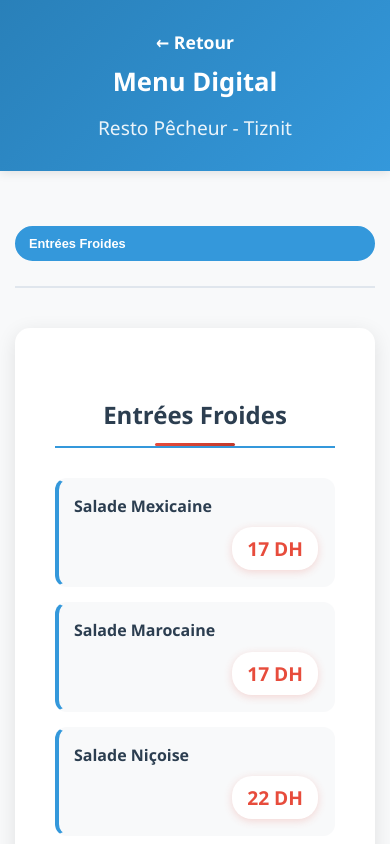
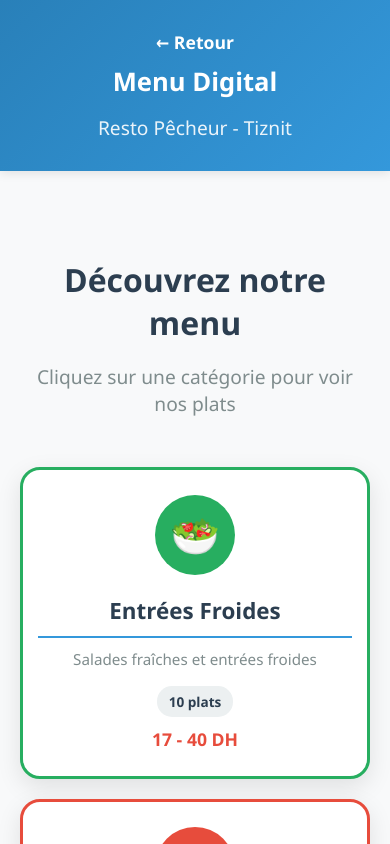
Before and after one commit to simanjali1/Resto_Pecheur, a React (Create React App) app in the folder frontend/: page /menu in a window 390 px wide. Shown: the top 844 px of the page. Built offline with nearby package versions, Linux system fonts and the light colour scheme.

Commit message:
little update of menu

```diff
--- a/frontend/src/pages/MenuPage.css
+++ b/frontend/src/pages/MenuPage.css
@@ -1,4 +1,4 @@
-/* MenuPage.css */
+/* MenuPage.css - Menu visuel avec catégories */
 
 .menu-page {
   min-height: 100vh;
@@ -17,9 +17,6 @@
   background: linear-gradient(135deg, #2980b9 0%, #3498db 100%);
   color: white;
   padding: 30px 0;
-  position: sticky;
-  top: 0;
-  z-index: 100;
   box-shadow: 0 2px 10px rgba(0, 0, 0, 0.1);
 }
 
@@ -56,176 +53,293 @@
 
 /* Menu Container */
 .menu-container {
-  padding: 40px 0;
+  padding: 60px 0;
 }
 
-/* Navigation des catégories */
-.menu-nav {
-  margin-bottom: 40px;
-  position: sticky;
-  top: 100px;
-  z-index: 50;
-  background: #f8f9fa;
-  padding: 20px 0;
-  border-bottom: 2px solid #e0e6ed;
+/* Categories View */
+.categories-view {
+  text-align: center;
 }
 
-.menu-categories {
-  display: flex;
-  flex-wrap: wrap;
-  gap: 10px;
-  justify-content: center;
-  max-height: 200px;
-  overflow-y: auto;
+.page-title {
+  font-size: 2.5rem;
+  color: #2c3e50;
+  margin-bottom: 15px;
+  font-weight: bold;
 }
 
-.category-btn {
+.page-subtitle {
+  font-size: 1.2rem;
+  color: #7f8c8d;
+  margin-bottom: 50px;
+}
+
+.categories-grid {
+  display: grid;
+  grid-template-columns: repeat(auto-fill, minmax(280px, 1fr));
+  gap: 30px;
+  margin-bottom: 60px;
+}
+
+.category-card {
   background: white;
-  border: 2px solid #e0e6ed;
+  border-radius: 20px;
+  padding: 30px 20px;
+  text-align: center;
+  cursor: pointer;
+  transition: all 0.4s ease;
+  border: 3px solid transparent;
+  box-shadow: 0 8px 25px rgba(0, 0, 0, 0.1);
+  position: relative;
+  overflow: hidden;
+}
+
+.category-card::before {
+  content: '';
+  position: absolute;
+  top: 0;
+  left: 0;
+  right: 0;
+  height: 4px;
+  background: var(--category-color);
+  transform: scaleX(0);
+  transition: transform 0.3s ease;
+}
+
+.category-card:hover::before {
+  transform: scaleX(1);
+}
+
+.category-card:hover {
+  transform: translateY(-10px);
+  box-shadow: 0 15px 40px rgba(0, 0, 0, 0.15);
+  border-color: var(--category-color);
+}
+
+.category-icon {
+  width: 80px;
+  height: 80px;
+  border-radius: 50%;
+  display: flex;
+  align-items: center;
+  justify-content: center;
+  font-size: 2.5rem;
+  margin: 0 auto 20px;
+  transition: transform 0.3s ease;
+}
+
+.category-card:hover .category-icon {
+  transform: scale(1.1);
+}
+
+.category-title {
+  font-size: 1.4rem;
+  color: #2c3e50;
+  margin: 0 0 10px 0;
+  font-weight: 600;
+}
+
+.category-description {
+  color: #7f8c8d;
+  margin: 0 0 15px 0;
+  line-height: 1.5;
+  font-size: 0.95rem;
+}
+
+.category-count {
+  background: #ecf0f1;
+  color: #2c3e50;
+  padding: 6px 12px;
+  border-radius: 15px;
+  font-size: 0.85rem;
+  font-weight: 600;
+  display: inline-block;
+  margin-bottom: 10px;
+}
+
+.category-price-range {
+  color: #e74c3c;
+  font-weight: bold;
+  font-size: 1.1rem;
+}
+
+/* Category Details View */
+.category-details {
+  animation: slideIn 0.5s ease-out;
+}
+
+@keyframes slideIn {
+  from {
+    opacity: 0;
+    transform: translateX(30px);
+  }
+  to {
+    opacity: 1;
+    transform: translateX(0);
+  }
+}
+
+.category-header {
+  display: flex;
+  align-items: center;
+  gap: 20px;
+  margin-bottom: 40px;
+  padding: 25px;
+  background: white;
+  border-radius: 15px;
+  box-shadow: 0 5px 20px rgba(0, 0, 0, 0.1);
+}
+
+.back-btn {
+  background: #95a5a6;
+  color: white;
+  border: none;
   padding: 12px 20px;
   border-radius: 25px;
   font-weight: 600;
   cursor: pointer;
   transition: all 0.3s ease;
-  white-space: nowrap;
-  font-size: 0.9rem;
+  font-size: 0.95rem;
 }
 
-.category-btn:hover {
-  border-color: #3498db;
-  background: #ebf3fd;
+.back-btn:hover {
+  background: #7f8c8d;
+  transform: translateX(-5px);
 }
 
-.category-btn.active {
-  background: #3498db;
-  color: white;
-  border-color: #3498db;
+.category-info {
+  display: flex;
+  align-items: center;
+  gap: 20px;
+  flex: 1;
 }
 
-/* Contenu du menu */
-.menu-content {
+.category-icon-large {
+  width: 60px;
+  height: 60px;
+  border-radius: 50%;
+  display: flex;
+  align-items: center;
+  justify-content: center;
+  font-size: 2rem;
+}
+
+.category-info h2 {
+  font-size: 1.8rem;
+  color: #2c3e50;
+  margin: 0;
+  font-weight: bold;
+}
+
+.category-info p {
+  color: #7f8c8d;
+  margin: 5px 0 0 0;
+  font-size: 1rem;
+}
+
+/* Dishes Grid */
+.dishes-grid {
+  display: grid;
+  grid-template-columns: repeat(auto-fill, minmax(350px, 1fr));
+  gap: 20px;
+}
+
+.dish-card {
   background: white;
   border-radius: 15px;
-  box-shadow: 0 5px 20px rgba(0, 0, 0, 0.1);
-  overflow: hidden;
-  margin-bottom: 40px;
+  padding: 25px;
+  border-left: 4px solid #3498db;
+  transition: all 0.3s ease;
+  box-shadow: 0 5px 15px rgba(0, 0, 0, 0.08);
 }
 
-.category-section {
-  padding: 40px;
+.dish-card:hover {
+  transform: translateY(-3px);
+  box-shadow: 0 8px 25px rgba(0, 0, 0, 0.15);
+  border-left-color: #e74c3c;
 }
 
-.category-title {
-  font-size: 2.2rem;
-  color: #2c3e50;
-  margin-bottom: 30px;
-  text-align: center;
-  position: relative;
-  padding-bottom: 15px;
+.dish-info {
+  display: flex;
+  justify-content: space-between;
+  align-items: flex-start;
+  gap: 15px;
+  margin-bottom: 15px;
 }
 
-.category-title::after {
-  content: '';
-  position: absolute;
-  bottom: 0;
-  left: 50%;
-  transform: translateX(-50%);
-  width: 80px;
-  height: 3px;
-  background: linear-gradient(135deg, #e74c3c, #c0392b);
-  border-radius: 2px;
+.dish-name {
+  font-size: 1.1rem;
+  font-weight: 600;
+  color: #2c3e50;
+  margin: 0;
+  flex: 1;
+  line-height: 1.4;
 }
 
-/* Menu Items */
-.menu-items {
-  display: grid;
-  gap: 15px;
+.dish-price {
+  font-size: 1.3rem;
+  font-weight: bold;
+  color: #e74c3c;
+  background: #fff5f5;
+  padding: 8px 15px;
+  border-radius: 20px;
+  white-space: nowrap;
 }
 
-.menu-item {
+.dish-actions {
   display: flex;
   justify-content: space-between;
   align-items: center;
-  padding: 20px;
-  background: #f8f9fa;
-  border-radius: 12px;
-  border-left: 4px solid #3498db;
-  transition: all 0.3s ease;
-  position: relative;
 }
 
-.menu-item:hover {
-  background: #e8f4f8;
-  transform: translateX(5px);
-  box-shadow: 0 3px 15px rgba(52, 152, 219, 0.2);
-}
-
-.item-info h3 {
-  margin: 0;
-  font-size: 1.1rem;
-  color: #2c3e50;
-  font-weight: 600;
-  line-height: 1.4;
-}
-
-.item-price {
-  font-size: 1.3rem;
-  font-weight: bold;
-  color: #e74c3c;
-  background: white;
-  padding: 8px 15px;
-  border-radius: 20px;
-  box-shadow: 0 2px 8px rgba(231, 76, 60, 0.2);
-  white-space: nowrap;
-}
-
-/* Sections spéciales par catégorie */
-.menu-item[data-special="true"] {
-  border-left-color: #e74c3c;
-  background: linear-gradient(135deg, #fff5f5, #f8f9fa);
-}
-
-.menu-item[data-special="true"]:hover {
-  background: linear-gradient(135deg, #fdeaea, #e8f4f8);
+.dish-category {
+  background: #ecf0f1;
+  color: #7f8c8d;
+  padding: 4px 10px;
+  border-radius: 10px;
+  font-size: 0.8rem;
+  font-weight: 500;
 }
 
 /* Call to Action */
 .menu-cta {
   background: linear-gradient(135deg, #e74c3c, #c0392b);
   color: white;
-  padding: 40px;
-  border-radius: 15px;
+  padding: 50px;
+  border-radius: 20px;
   text-align: center;
-  box-shadow: 0 8px 25px rgba(231, 76, 60, 0.3);
+  box-shadow: 0 10px 30px rgba(231, 76, 60, 0.3);
+  margin-top: 40px;
 }
 
 .menu-cta h3 {
-  font-size: 1.8rem;
-  margin-bottom: 10px;
+  font-size: 2rem;
+  margin-bottom: 15px;
+  font-weight: bold;
 }
 
 .menu-cta p {
-  font-size: 1.1rem;
-  margin-bottom: 25px;
-  opacity: 0.9;
+  font-size: 1.2rem;
+  margin-bottom: 30px;
+  opacity: 0.95;
 }
 
 .cta-button {
   display: inline-block;
   background: white;
   color: #e74c3c;
-  padding: 15px 30px;
+  padding: 15px 35px;
   text-decoration: none;
   border-radius: 50px;
   font-size: 1.2rem;
   font-weight: bold;
   transition: all 0.3s ease;
-  box-shadow: 0 4px 15px rgba(0, 0, 0, 0.2);
+  box-shadow: 0 5px 20px rgba(0, 0, 0, 0.2);
 }
 
 .cta-button:hover {
-  transform: translateY(-2px);
-  box-shadow: 0 6px 20px rgba(0, 0, 0, 0.3);
+  transform: translateY(-3px);
+  box-shadow: 0 8px 30px rgba(0, 0, 0, 0.3);
   background: #f8f9fa;
 }
 
@@ -243,17 +357,6 @@
 }
 
 /* Responsive Design */
-@media (max-width: 1024px) {
-  .menu-categories {
-    max-height: 150px;
-  }
-
-  .category-btn {
-    font-size: 0.85rem;
-    padding: 10px 15px;
-  }
-}
-
 @media (max-width: 768px) {
   .menu-header .container {
     flex-direction: column;
@@ -265,71 +368,50 @@
     font-size: 1.6rem;
   }
 
-  .menu-categories {
-    max-height: 120px;
-    gap: 8px;
+  .categories-grid {
+    grid-template-columns: repeat(auto-fill, minmax(250px, 1fr));
+    gap: 20px;
   }
 
-  .category-btn {
-    font-size: 0.8rem;
-    padding: 8px 12px;
+  .category-card {
+    padding: 25px 15px;
   }
 
-  .category-section {
-    padding: 30px 20px;
+  .page-title {
+    font-size: 2rem;
   }
 
-  .category-title {
-    font-size: 1.8rem;
+  .category-header {
+    flex-direction: column;
+    align-items: flex-start;
+    gap: 15px;
   }
 
-  .menu-item {
+  .category-info {
+    flex-direction: column;
+    align-items: flex-start;
+    gap: 15px;
+  }
+
+  .dishes-grid {
+    grid-template-columns: 1fr;
+  }
+
+  .dish-info {
     flex-direction: column;
     align-items: flex-start;
     gap: 10px;
-    padding: 15px;
   }
 
-  .item-price {
+  .dish-price {
     align-self: flex-end;
-    font-size: 1.2rem;
   }
 
-  .menu-nav {
-    top: 80px;
-    padding: 15px 0;
+  .menu-cta {
+    padding: 40px 20px;
+  }
+
+  .menu-cta h3 {
+    font-size: 1.6rem;
   }
 }
-
-@media (max-width: 480px) {
-  .container {
-    padding: 0 15px;
-  }
-
-  .menu-categories {
-    justify-content: flex-start;
-    overflow-x: auto;
-    flex-wrap: nowrap;
-    padding-bottom: 10px;
-  }
-
-  .category-btn {
-    flex-shrink: 0;
-  }
-
-  .category-title {
-    font-size: 1.5rem;
-  }
-
-  .menu-item h3 {
-    font-size: 1rem;
-  }
-}
-
-/* Amélioration pour la navigation sticky */
-@media (max-height: 600px) {
-  .menu-nav {
-    position: relative;
-    top: auto;
-  }
-}
--- a/frontend/src/pages/MenuPage.js
+++ b/frontend/src/pages/MenuPage.js
@@ -4,9 +4,116 @@ import menuData from '../Data/menu.json';
 import './MenuPage.css';
 
 function MenuPage() {
-  const [activeCategory, setActiveCategory] = useState('entrees-froides');
+  const [selectedCategory, setSelectedCategory] = useState(null);
 
   const categories = Object.keys(menuData.categories);
+
+  // Images et icônes pour chaque catégorie
+  const categoryImages = {
+    'entrees-froides': {
+      icon: '🥗',
+      color: '#27ae60',
+      description: 'Salades fraîches et entrées froides'
+    },
+    'entrees-chaudes': {
+      icon: '🍲',
+      color: '#e74c3c',
+      description: 'Soupes et entrées chaudes'
+    },
+    'pates': {
+      icon: '🍝',
+      color: '#f39c12',
+      description: 'Spaghetti et tagliatelles'
+    },
+    'lasagnes': {
+      icon: '🧀',
+      color: '#d35400',
+      description: 'Lasagnes au four'
+    },
+    'omelettes': {
+      icon: '🥚',
+      color: '#f1c40f',
+      description: 'Omelettes variées'
+    },
+    'sandwiches': {
+      icon: '🥪',
+      color: '#3498db',
+      description: 'Sandwiches et wraps'
+    },
+    'paninis': {
+      icon: '🍞',
+      color: '#95a5a6',
+      description: 'Paninis grillés'
+    },
+    'burgers': {
+      icon: '🍔',
+      color: '#e67e22',
+      description: 'Burgers et steaks'
+    },
+    'poulet': {
+      icon: '🍗',
+      color: '#f39c12',
+      description: 'Poulet grillé au four'
+    },
+    'plats': {
+      icon: '🍖',
+      color: '#c0392b',
+      description: 'Brochettes et plats chauds'
+    },
+    'poisson-friture': {
+      icon: '🍤',
+      color: '#3498db',
+      description: 'Poissons frits et fruits de mer'
+    },
+    'plancha': {
+      icon: '🐟',
+      color: '#16a085',
+      description: 'Grillades à la plancha'
+    },
+    'plat-creme': {
+      icon: '🐠',
+      color: '#f8f9fa',
+      description: 'Poissons à la crème'
+    },
+    'tajines': {
+      icon: '🥘',
+      color: '#e74c3c',
+      description: 'Tajines traditionnels'
+    },
+    'paella': {
+      icon: '🥙',
+      color: '#f39c12',
+      description: 'Paëllas valenciennes'
+    },
+    'desserts': {
+      icon: '🍰',
+      color: '#e91e63',
+      description: 'Desserts et sucreries'
+    },
+    'boissons': {
+      icon: '☕',
+      color: '#795548',
+      description: 'Thés, sodas et eau'
+    },
+    'jus': {
+      icon: '🧃',
+      color: '#ff9800',
+      description: 'Jus de fruits frais'
+    },
+    'jus-bio': {
+      icon: '🥕',
+      color: '#4caf50',
+      description: 'Jus bio et naturels'
+    }
+  };
+
+  const handleCategoryClick = (categoryKey) => {
+    setSelectedCategory(categoryKey);
+  };
+
+  const handleBackToCategories = () => {
+    setSelectedCategory(null);
+  };
 
   return (
     <div className="menu-page">
@@ -21,44 +128,82 @@ function MenuPage() {
 
       <div className="menu-container">
         <div className="container">
-          {/* Navigation des catégories */}
-          <nav className="menu-nav">
-            <div className="menu-categories">
-              {categories.map(categoryKey => (
-                <button
+          {!selectedCategory ? (
+            // Vue des catégories
+            <div className="categories-view">
+              <h2 className="page-title">Découvrez notre menu</h2>
+              <p className="page-subtitle">Cliquez sur une catégorie pour voir nos plats</p>
+
+              <div className="categories-grid">
+                {categories.map(categoryKey => {
+                  const categoryInfo = categoryImages[categoryKey];
+                  const category = menuData.categories[categoryKey];
+
+                  return (
+                    <div
                       key={categoryKey}
-                  className={`category-btn ${activeCategory === categoryKey ? 'active' : ''}`}
-                  onClick={() => setActiveCategory(categoryKey)}
+                      className="category-card"
+                      onClick={() => handleCategoryClick(categoryKey)}
+                      style={{ borderColor: categoryInfo.color }}
                     >
-                  {menuData.categories[categoryKey].title}
+                      <div
+                        className="category-icon"
+                        style={{ backgroundColor: categoryInfo.color }}
+                      >
+                        {categoryInfo.icon}
+                      </div>
+                      <h3 className="category-title">{category.title}</h3>
+                      <p className="category-description">{categoryInfo.description}</p>
+                      <div className="category-count">
+                        {category.items.length} plat{category.items.length > 1 ? 's' : ''}
+                      </div>
+                      <div className="category-price-range">
+                        {Math.min(...category.items.map(item => item.price))} - {Math.max(...category.items.map(item => item.price))} DH
+                      </div>
+                    </div>
+                  );
+                })}
+              </div>
+            </div>
+          ) : (
+            // Vue des plats d'une catégorie
+            <div className="category-details">
+              <div className="category-header">
+                <button className="back-btn" onClick={handleBackToCategories}>
+                  ← Retour aux catégories
                 </button>
-              ))}
+                <div className="category-info">
+                  <span
+                    className="category-icon-large"
+                    style={{ backgroundColor: categoryImages[selectedCategory].color }}
+                  >
+                    {categoryImages[selectedCategory].icon}
+                  </span>
+                  <div>
+                    <h2>{menuData.categories[selectedCategory].title}</h2>
+                    <p>{categoryImages[selectedCategory].description}</p>
                   </div>
-          </nav>
+                </div>
+              </div>
 
-          {/* Contenu du menu */}
-          <div className="menu-content">
-            <div className="category-section">
-              <h2 className="category-title">
-                {menuData.categories[activeCategory].title}
-              </h2>
-
-              <div className="menu-items">
-                {menuData.categories[activeCategory].items.map((item, index) => (
-                  <div key={index} className="menu-item">
-                    <div className="item-info">
-                      <h3 className="item-name">{item.name}</h3>
+              <div className="dishes-grid">
+                {menuData.categories[selectedCategory].items.map((item, index) => (
+                  <div key={index} className="dish-card">
+                    <div className="dish-info">
+                      <h3 className="dish-name">{item.name}</h3>
+                      <div className="dish-price">{item.price} DH</div>
                     </div>
-                    <div className="item-price">
-                      {item.price} DH
+                    <div className="dish-actions">
+                      <span className="dish-category">{menuData.categories[selectedCategory].title}</span>
                     </div>
                   </div>
                 ))}
               </div>
             </div>
-          </div>
+          )}
 
           {/* Call to action */}
+          {!selectedCategory && (
             <div className="menu-cta">
               <h3>Envie de commander ?</h3>
               <p>Réservez votre table pour déguster nos spécialités</p>
@@ -66,6 +211,7 @@ function MenuPage() {
                 Réserver une table
               </Link>
             </div>
+          )}
         </div>
       </div>
 
```
Lines whose indentation alone changed are shown as unchanged.
